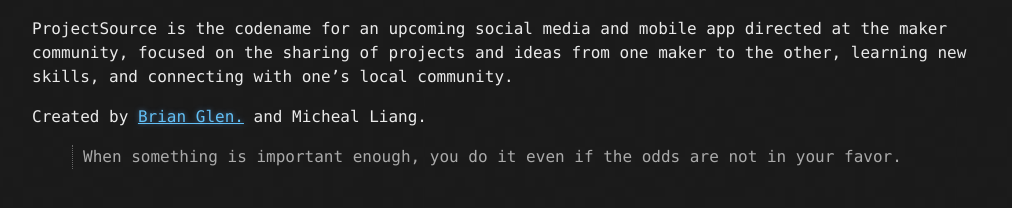
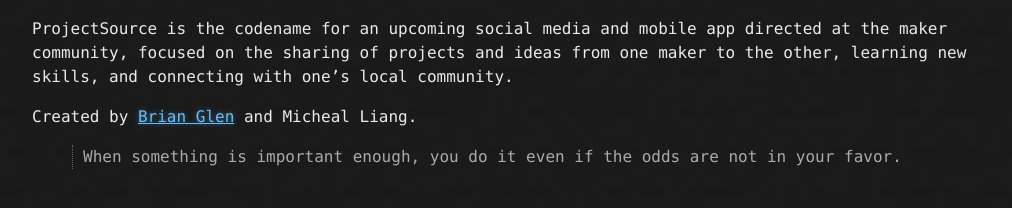
Before and after one commit to bglen/Equip, a Jekyll site: the page built from index.md, in a window 1280 px wide. Shown: the part 244-452 px from the top of the page, without its empty margins (108-1120 px from the left). Built offline with Jekyll 4.4.1, drawn with Linux system fonts in a browser that asks for light colours.

Commit message:
Updated static site

```diff
--- a/index.md
+++ b/index.md
@@ -8,8 +8,8 @@ Welcome to ProjectSource. `Coming Soon.`
 
 ProjectSource is the codename for an upcoming social media and mobile app directed at the maker community, focused on the sharing of projects and ideas from one maker to the other, learning new skills, and connecting with one's local community.
 
-Created by [Brian Glen.] and Micheal Liang.
+Created by [Brian Glen] and Micheal Liang.
 
-  [Brian Glen.]: https://www.brianglen.com
+  [Brian Glen]: https://www.brianglen.com
 
 > When something is important enough, you do it even if the odds are not in your favor.
```
Also changed, not shown: 1 other file.
